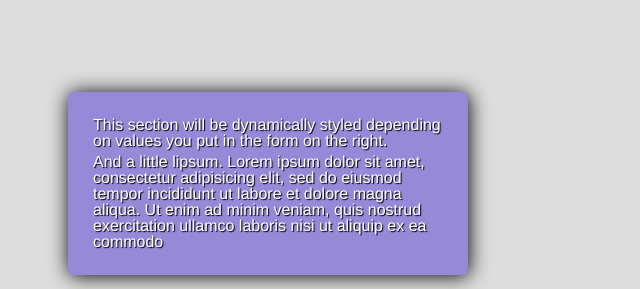
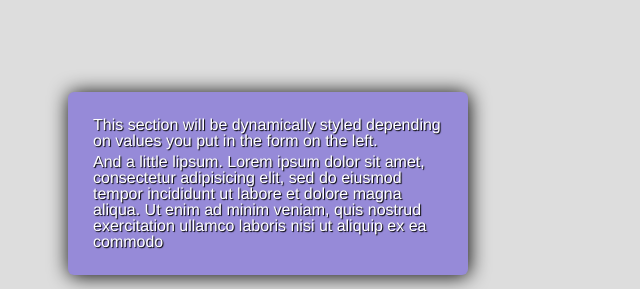
Before and after one commit to cgcardona/CSS3Goodness, a plain HTML site: page index.html in a window 1280 px wide. Shown: the top 289 px of the page, 602-1242 px from the left. Drawn offline with nearby package versions, Linux system fonts and the light colour scheme.

Commit message:
The form is now on the left not the right.

```diff
--- a/index.html
+++ b/index.html
@@ -45,7 +45,7 @@
             <div id="dynamic">
               <p>
                 This section will be dynamically styled depending on values you
-                put in the form on the right.
+                put in the form on the left.
               </p>
               <p>
                 And a little lipsum. Lorem ipsum dolor sit amet, consectetur
```
